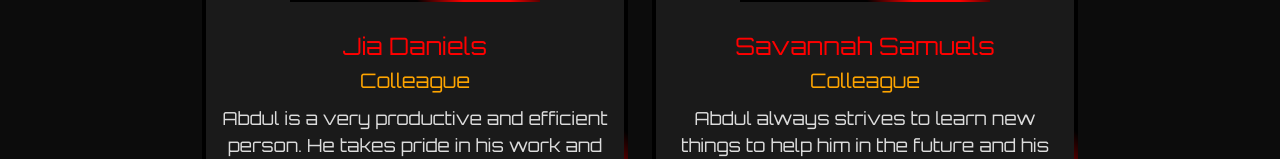
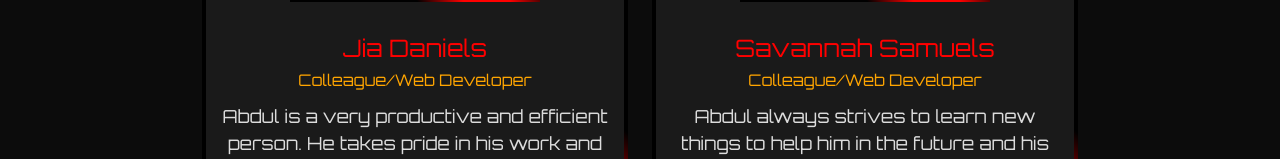
Before and after one commit to AbdulAbrahams/VuePortfolio, a Vue app: page /#/testimonials in a window 1280 px wide. Shown: the part 412-571 px from the top of the page. Built offline with nearby package versions, Linux system fonts and the light colour scheme; a web font is replaced by a local one.

Commit message:
Update Card.vue

```diff
--- a/src/components/Card.vue
+++ b/src/components/Card.vue
@@ -10,7 +10,7 @@
                 <div class=content>
                      <div class="details">
                 <h4>{{ person.name }}</h4>
-                <h5 style="color: orange;">{{ person.role }}</h5>
+                <h6 style="color: orange;">{{ person.role }}</h6>
                 <div class="speech mx-1">{{ person.testimonials}}</div>
                     </div>
                </div>
@@ -31,37 +31,37 @@
                         name: "Jia Daniels",
                         testimonials: "Abdul is a very productive and efficient person. He takes pride in his work and works very well in teams as well as alone. He is trustworthy and loyal and would be a great addition to any company.",
                         image: "https://i.postimg.cc/rmGy1V8y/IMG-9927.jpg",
-                        role: "Colleague",
+                        role: "Colleague/Web Developer",
                     },
                     {
                         name: "Savannah Samuels",
                         testimonials: "Abdul always strives to learn new things to help him in the future and his always available to help and teach other individuals. Always looks on the bright side of things and is always positive in any situation.",
                         image: "https://i.postimg.cc/mk61bgRT/C11-Savannah-Samuels-1.jpg",
-                        role: "Colleague",
+                        role: "Colleague/Web Developer",
                     },
                     {
                         name: "Abdul Azeez Kemp",
                         testimonials: "An absolute great guy, hard worker and a goal driven personality. Always takes on the next challenge that comes to him and knows how to communicate and socialise in his surroundings.",
                         image: "https://i.postimg.cc/nzbkJT23/C11-Abdul-Azeez-Kemp-1.jpg",
-                        role: "Colleague",
+                        role: "Colleague/Web Developer",
                     },
                     {
                         name: "Aneeqa Brown",
                         testimonials: "Abdul Wahhaab is a highly thought intellectual. His hardworking, creative but ambitious to recreate his vision exactly. He always provide a helping hand. He has great communication and leadership skills that a company needs.",
                         image: "https://i.postimg.cc/66fjfJ6z/DSC-3548.jpg",
-                        role: "Colleague",
+                        role: "Colleague/Web Developer",
                     },
                     {
                         name: "Jake Jansen",
                         testimonials: "Abdul is a very creative and dedicated person with what he does. Works well in teams and is a pro-active worker. Great communication skills and open to ideas of others. He is also very driven to be the best of his caliber.",
                         image: "https://i.postimg.cc/3JTxvGSz/C11-Jake-Jansen-3.jpg",
-                        role: "Colleague",
+                        role: "Colleague/Web Developer",
                     },
                     {
                         name: "Mu'eed Brown",
                         testimonials: "Abdul is a very ambitious person who is not afraid to work towards achieving his goals. He is also very creative with his work. He is one of the most creative developers around. Abdul won't be afraid to assist those in need.",
                         image: "https://i.postimg.cc/14hngYgd/DSC-3535-1.jpg",
-                        role: "Colleague",
+                        role: "Colleague/Web Developer",
                     }
                 ]
             }
```
